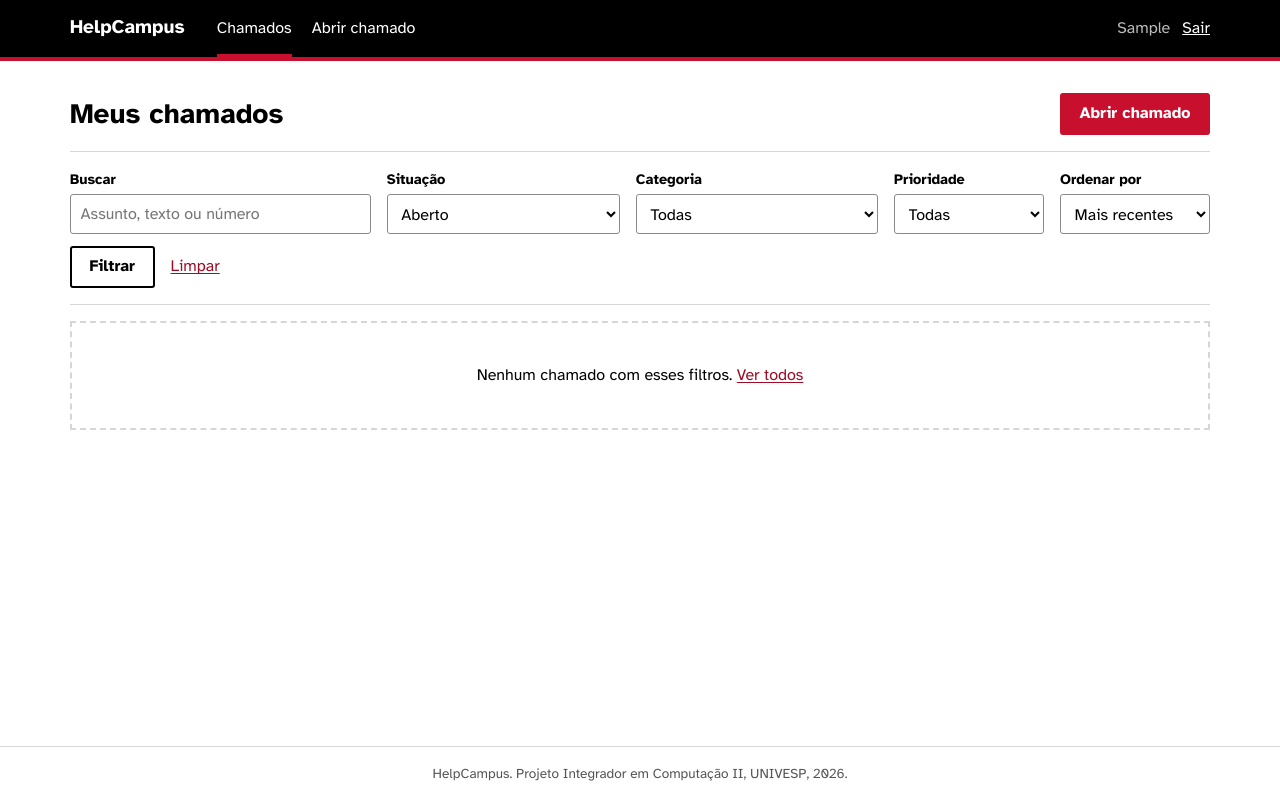
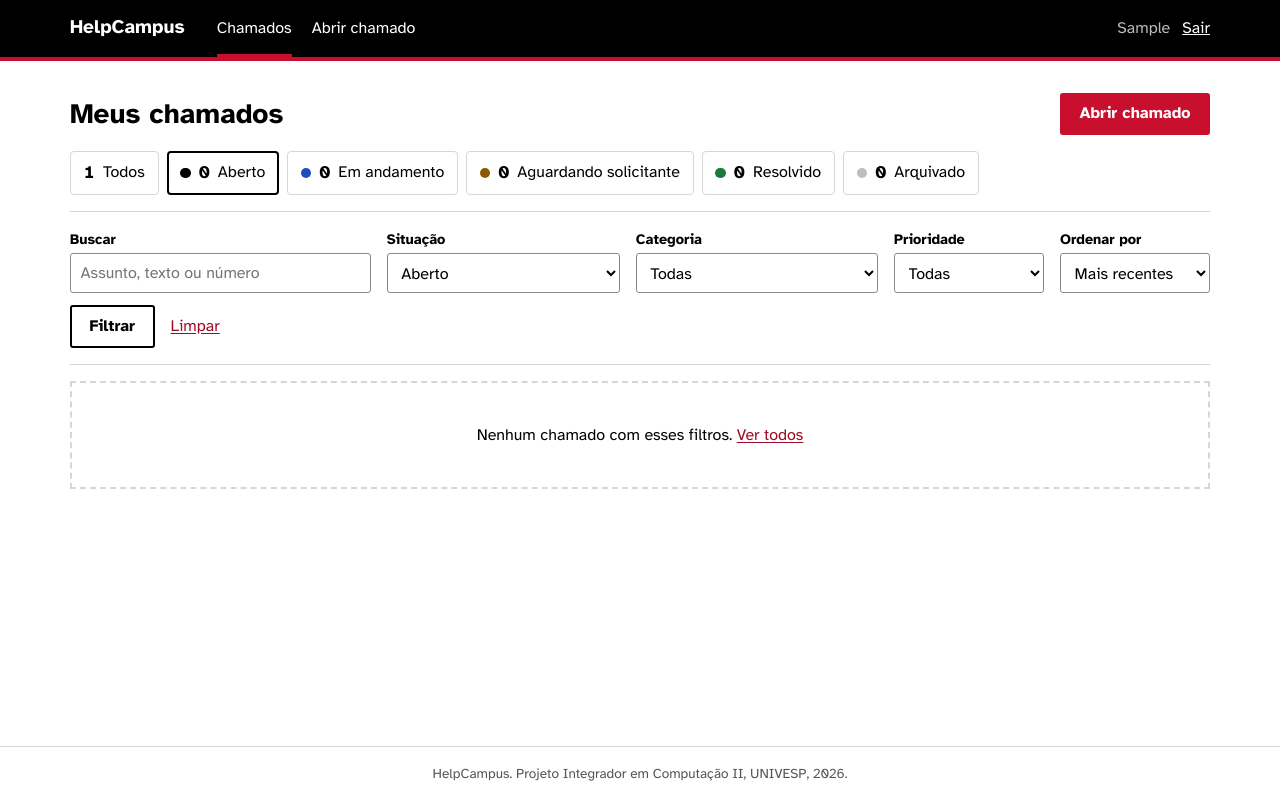
Before and after one commit to LetyK/helpcampus, a Flask app: page /chamados?status=aberto in a window 1280 px wide. Run offline with Flask 3, Linux system fonts and the light colour scheme; a user stored in the database is signed in; tables that the repository leaves empty hold one stand-in row (values such as "Sample post"); some libraries are stand-ins or nearby versions.

Commit message:
Add files via upload

```diff
--- a/app/__init__.py
+++ b/app/__init__.py
@@ -18,8 +18,13 @@ FUSO = ZoneInfo("America/Sao_Paulo")
 def _database_url():
     url = os.environ.get("DATABASE_URL", "sqlite:///helpcampus.db")
     # Alguns provedores ainda entregam o prefixo antigo "postgres://"
-    if url.startswith("postgres://"):
-        url = url.replace("postgres://", "postgresql://", 1)
+    url = url.strip().strip("'\"")
+    if url.startswith("psql "):
+        url = url[5:].strip().strip("'\"")
+    # Força o driver psycopg2 (o SQLAlchemy 2.1 passou a procurar outro por padrão)
+    for prefixo in ("postgres://", "postgresql://"):
+        if url.startswith(prefixo):
+            url = "postgresql+psycopg2://" + url[len(prefixo):]
     return url
 
 
--- a/app/chamados.py
+++ b/app/chamados.py
@@ -1,7 +1,7 @@
 from flask import (Blueprint, abort, current_app, flash, redirect,
                    render_template, request, url_for)
 from flask_login import current_user, login_required
-from sqlalchemy import case, or_
+from sqlalchemy import case, func, or_
 
 from . import db
 from .decoradores import equipe_required
@@ -51,6 +51,11 @@ def lista():
     elif f["meus"]:
         consulta = consulta.filter(Chamado.responsavel_id == current_user.id)
 
+    # Contagem por situação para as abas (respeita o perfil e o "só os meus")
+    contagem = dict(consulta.with_entities(Chamado.status, func.count(Chamado.id))
+                    .group_by(Chamado.status).all())
+    contagem["ativos"] = sum(n for st, n in contagem.items() if st != "arquivado")
+
     if f["status"] in CODIGOS_STATUS:
         consulta = consulta.filter(Chamado.status == f["status"])
     elif f["status"] != "todos":
@@ -77,7 +82,8 @@ def lista():
     pagina = consulta.paginate(per_page=current_app.config["ITENS_POR_PAGINA"],
                                error_out=False)
     categorias = Categoria.query.order_by(Categoria.nome).all()
-    return render_template("chamados/lista.html", pagina=pagina, f=f, categorias=categorias)
+    return render_template("chamados/lista.html", pagina=pagina, f=f,
+                           categorias=categorias, contagem=contagem)
 
 
 @bp.route("/chamados/novo", methods=["GET", "POST"])
--- a/app/static/estilo.css
+++ b/app/static/estilo.css
@@ -144,25 +144,84 @@ label.caixa, .opcao, .formulario .caixa, .formulario .opcao { font-weight: 400;
 .tabela { width: 100%; border-collapse: collapse; }
 .tabela th, .tabela td { text-align: left; padding: .6rem .75rem; border-bottom: 1px solid var(--cinza-linha); vertical-align: top; }
 .tabela thead th { border-bottom: 2px solid var(--preto); font-size: .9rem; white-space: nowrap; }
-.tabela tbody tr:hover { background: var(--cinza-fundo); }
+.tabela tbody tr:hover td { background: var(--cinza-fundo); }
 .tabela .num { font-variant-numeric: tabular-nums; }
 .tabela .data { white-space: nowrap; color: var(--cinza-texto); }
 .tabela td:first-child, .tabela th:first-child { padding-left: .9rem; }
 .inativo td { color: #888; }
 
-/* Prioridade: marcada pela borda esquerda da linha */
-.tabela tbody tr { border-left: 4px solid transparent; }
-.tabela tr.p-alta { border-left-color: var(--vermelho); }
-.tabela tr.p-urgente { border-left: 8px solid var(--vermelho); }
-.prioridade { white-space: nowrap; }
-.p-urgente .prioridade, .p-urgente.prioridade { color: var(--vermelho-escuro); font-weight: 700; }
-.p-alta .prioridade, .p-alta.prioridade { color: var(--vermelho-escuro); }
+/* Prioridade: cor própria, repetida na borda da linha e na etiqueta */
+:root {
+  --p-urgente: #c8102e;  --p-urgente-fundo: #c8102e; --p-urgente-texto: #fff;
+  --p-alta: #d9480f;     --p-alta-fundo: #fff0e6;    --p-alta-texto: #a33a0a;
+  --p-media: #c79100;    --p-media-fundo: #fff7d6;   --p-media-texto: #7a5900;
+  --p-baixa: #8a969c;    --p-baixa-fundo: #eef1f2;   --p-baixa-texto: #4a565c;
+}
+.tabela tbody tr { border-left: 5px solid transparent; }
+.tabela tr.p-urgente { border-left-color: var(--p-urgente); }
+.tabela tr.p-alta { border-left-color: var(--p-alta); }
+.tabela tr.p-media { border-left-color: var(--p-media); }
+.tabela tr.p-baixa { border-left-color: var(--p-baixa); }
+.tabela tr.p-urgente td { background: #fff5f6; }
+.tabela tbody tr.p-urgente:hover td { background: #ffe9ec; }
 
-/* Situação */
-.situacao { white-space: nowrap; }
-.s-aberto { font-weight: 700; }
-.s-aguardando { font-style: italic; }
-.s-resolvido, .s-arquivado { color: var(--cinza-texto); }
+.prio {
+  display: inline-flex; align-items: center; gap: .4rem; white-space: nowrap;
+  font-size: .88rem; font-weight: 700; padding: .12rem .55rem .12rem .45rem; border-radius: 3px;
+}
+.prio::before { content: ""; width: .55rem; height: .55rem; border-radius: 50%; background: currentColor; }
+.prio-urgente { background: var(--p-urgente-fundo); color: var(--p-urgente-texto); }
+.prio-alta { background: var(--p-alta-fundo); color: var(--p-alta-texto); }
+.prio-media { background: var(--p-media-fundo); color: var(--p-media-texto); }
+.prio-baixa { background: var(--p-baixa-fundo); color: var(--p-baixa-texto); font-weight: 400; }
+.prio-alta::before { background: var(--p-alta); }
+.prio-media::before { background: var(--p-media); }
+.prio-baixa::before { background: var(--p-baixa); }
+
+/* Situação: etiqueta com forma e cor diferentes */
+:root {
+  --s-aberto: #000;
+  --s-andamento: #1d4fb8;
+  --s-aguardando: #8a5a00;
+  --s-resolvido: #1e7a3c;
+  --s-arquivado: #6b6b6b;
+}
+.situacao {
+  display: inline-block; white-space: nowrap; font-size: .88rem; font-weight: 700;
+  padding: .12rem .6rem; border-radius: 999px; border: 2px solid currentColor; line-height: 1.35;
+}
+.s-aberto { background: var(--s-aberto); border-color: var(--s-aberto); color: #fff; }
+.s-em_andamento { background: var(--s-andamento); border-color: var(--s-andamento); color: #fff; }
+.s-aguardando { color: var(--s-aguardando); background: #fff7d6; border-style: dashed; }
+.s-resolvido { color: var(--s-resolvido); background: #e8f5ec; }
+.s-resolvido::before { content: "✓ "; }
+.s-arquivado { color: var(--s-arquivado); background: #f2f2f2; border-color: #cfcfcf; font-weight: 400; }
+
+a.prio, a.situacao { text-decoration: none; }
+a.prio:hover, a.situacao:hover { text-decoration: underline; }
+
+/* Abas de situação na lista */
+.abas { display: flex; flex-wrap: wrap; gap: .5rem; margin: 0 0 1rem; padding: 0; list-style: none; }
+.abas a {
+  display: flex; align-items: center; gap: .5rem; text-decoration: none; color: var(--preto);
+  border: 1px solid var(--cinza-linha); border-radius: 4px; padding: .45rem .8rem; background: var(--branco);
+}
+.abas a:hover { border-color: var(--preto); color: var(--preto); }
+.abas a[aria-current="true"] { border: 2px solid var(--preto); padding: calc(.45rem - 1px) calc(.8rem - 1px); }
+.abas .qtd { font-weight: 700; font-size: 1.1rem; font-variant-numeric: tabular-nums; }
+.abas .ponto { width: .65rem; height: .65rem; border-radius: 50%; background: var(--cinza-linha); }
+.ponto-aberto { background: var(--s-aberto) !important; }
+.ponto-em_andamento { background: var(--s-andamento) !important; }
+.ponto-aguardando { background: var(--s-aguardando) !important; }
+.ponto-resolvido { background: var(--s-resolvido) !important; }
+.ponto-arquivado { background: #bdbdbd !important; }
+.legenda { display: flex; flex-wrap: wrap; gap: .5rem 1rem; align-items: center; font-size: .85rem; color: var(--cinza-texto); margin: 0 0 .5rem; }
+
+/* Detalhe: faixa colorida no topo conforme a prioridade */
+.lateral.p-urgente { border-top-color: var(--p-urgente); }
+.lateral.p-alta { border-top-color: var(--p-alta); }
+.lateral.p-media { border-top-color: var(--p-media); }
+.lateral.p-baixa { border-top-color: var(--p-baixa); }
 
 .paginas { display: flex; gap: 1.5rem; justify-content: center; margin-top: 1.25rem; }
 
--- a/app/templates/admin/painel.html
+++ b/app/templates/admin/painel.html
@@ -16,9 +16,9 @@
       <h2>Por situação</h2>
       <table class="tabela compacta">
         {% for codigo, rotulo, n in por_status %}
-          <tr><th scope="row"><a href="{{ url_for('chamados.lista', status=codigo) }}">{{ rotulo }}</a></th>
+          <tr><th scope="row"><a class="situacao s-{{ codigo }}" href="{{ url_for('chamados.lista', status=codigo) }}">{{ rotulo }}</a></th>
               <td class="num">{{ n }}</td>
-              <td class="barra-celula"><span class="barra" style="width: {{ (n / total * 100) if total else 0 }}%"></span></td></tr>
+              <td class="barra-celula"><span class="barra ponto-{{ codigo }}" style="width: {{ (n / total * 100) if total else 0 }}%"></span></td></tr>
         {% endfor %}
       </table>
     </section>
@@ -27,7 +27,7 @@
       <h2>Em aberto, por prioridade</h2>
       <table class="tabela compacta">
         {% for codigo, rotulo, n in por_prioridade %}
-          <tr class="p-{{ codigo }}"><th scope="row" class="prioridade"><a href="{{ url_for('chamados.lista', prioridade=codigo) }}">{{ rotulo }}</a></th>
+          <tr><th scope="row"><a class="prio prio-{{ codigo }}" href="{{ url_for('chamados.lista', prioridade=codigo) }}">{{ rotulo }}</a></th>
               <td class="num">{{ n }}</td></tr>
         {% endfor %}
       </table>
--- a/app/templates/chamados/detalhe.html
+++ b/app/templates/chamados/detalhe.html
@@ -37,10 +37,10 @@
       {% endif %}
     </article>
 
-    <aside class="lateral" aria-label="Dados do chamado">
+    <aside class="lateral p-{{ c.prioridade }}" aria-label="Dados do chamado">
       <dl class="dados">
         <dt>Situação</dt><dd><span class="situacao s-{{ c.status }}">{{ STATUS[c.status] }}</span></dd>
-        <dt>Prioridade</dt><dd class="p-{{ c.prioridade }} prioridade">{{ PRIORIDADES[c.prioridade] }}</dd>
+        <dt>Prioridade</dt><dd><span class="prio prio-{{ c.prioridade }}">{{ PRIORIDADES[c.prioridade] }}</span></dd>
         <dt>Categoria</dt><dd>{{ c.categoria.nome }}</dd>
         <dt>Responsável</dt><dd>{{ c.responsavel.nome if c.responsavel else 'Ainda não atribuído' }}</dd>
         <dt>Última atualização</dt><dd>{{ c.atualizado_em|data }}</dd>
--- a/app/templates/chamados/lista.html
+++ b/app/templates/chamados/lista.html
@@ -5,6 +5,16 @@
     <h1>{% if current_user.e_equipe %}Chamados{% else %}Meus chamados{% endif %}</h1>
     <a class="botao" href="{{ url_for('chamados.novo') }}">Abrir chamado</a>
   </div>
+
+  <ul class="abas" aria-label="Chamados por situação">
+    <li><a href="{{ url_for('chamados.lista', meus=f.meus or None) }}" {% if not f.status %}aria-current="true"{% endif %}>
+      <span class="qtd">{{ contagem.ativos }}</span> Todos</a></li>
+    {% for codigo, rotulo in STATUS.items() %}
+      <li><a href="{{ url_for('chamados.lista', status=codigo, meus=f.meus or None) }}" {% if f.status == codigo %}aria-current="true"{% endif %}>
+        <span class="ponto ponto-{{ codigo }}" aria-hidden="true"></span>
+        <span class="qtd">{{ contagem.get(codigo, 0) }}</span> {{ rotulo }}</a></li>
+    {% endfor %}
+  </ul>
 
   <form method="get" class="filtros" aria-label="Filtrar chamados">
     <div class="campo campo-busca">
@@ -14,7 +24,7 @@
     <div class="campo">
       <label for="status">Situação</label>
       <select id="status" name="status">
-        <option value="">Em aberto e resolvidos</option>
+        <option value="">Todos, exceto arquivados</option>
         {% for codigo, rotulo in STATUS.items() %}
           <option value="{{ codigo }}" {% if f.status == codigo %}selected{% endif %}>{{ rotulo }}</option>
         {% endfor %}
@@ -57,7 +67,11 @@
   </form>
 
   {% if pagina.items %}
-    <p class="contagem">{{ pagina.total }} chamado{{ 's' if pagina.total != 1 }}</p>
+    <div class="legenda">
+      <span>{{ pagina.total }} chamado{{ 's' if pagina.total != 1 }}.</span>
+      <span>Prioridade:</span>
+      {% for codigo, rotulo in PRIORIDADES.items()|reverse %}<span class="prio prio-{{ codigo }}">{{ rotulo }}</span>{% endfor %}
+    </div>
     <div class="rolagem">
       <table class="tabela">
         <thead>
@@ -77,7 +91,7 @@
               <td class="num">{{ c.id }}</td>
               <td><a href="{{ url_for('chamados.detalhe', chamado_id=c.id) }}">{{ c.titulo }}</a></td>
               <td>{{ c.categoria.nome }}</td>
-              <td class="prioridade">{{ PRIORIDADES[c.prioridade] }}</td>
+              <td><span class="prio prio-{{ c.prioridade }}">{{ PRIORIDADES[c.prioridade] }}</span></td>
               <td><span class="situacao s-{{ c.status }}">{{ STATUS[c.status] }}</span></td>
               {% if current_user.e_equipe %}
                 <td>{{ c.solicitante.nome }}</td>
--- a/requirements.txt
+++ b/requirements.txt
@@ -1,5 +1,6 @@
 Flask==3.1.0
 Flask-SQLAlchemy==3.1.1
+SQLAlchemy==2.0.43
 Flask-Login==0.6.3
 Flask-WTF==1.2.2
 psycopg2-binary==2.9.10
```
Also changed, not shown: tests/test_chamados.py (+18 -0 lines).
